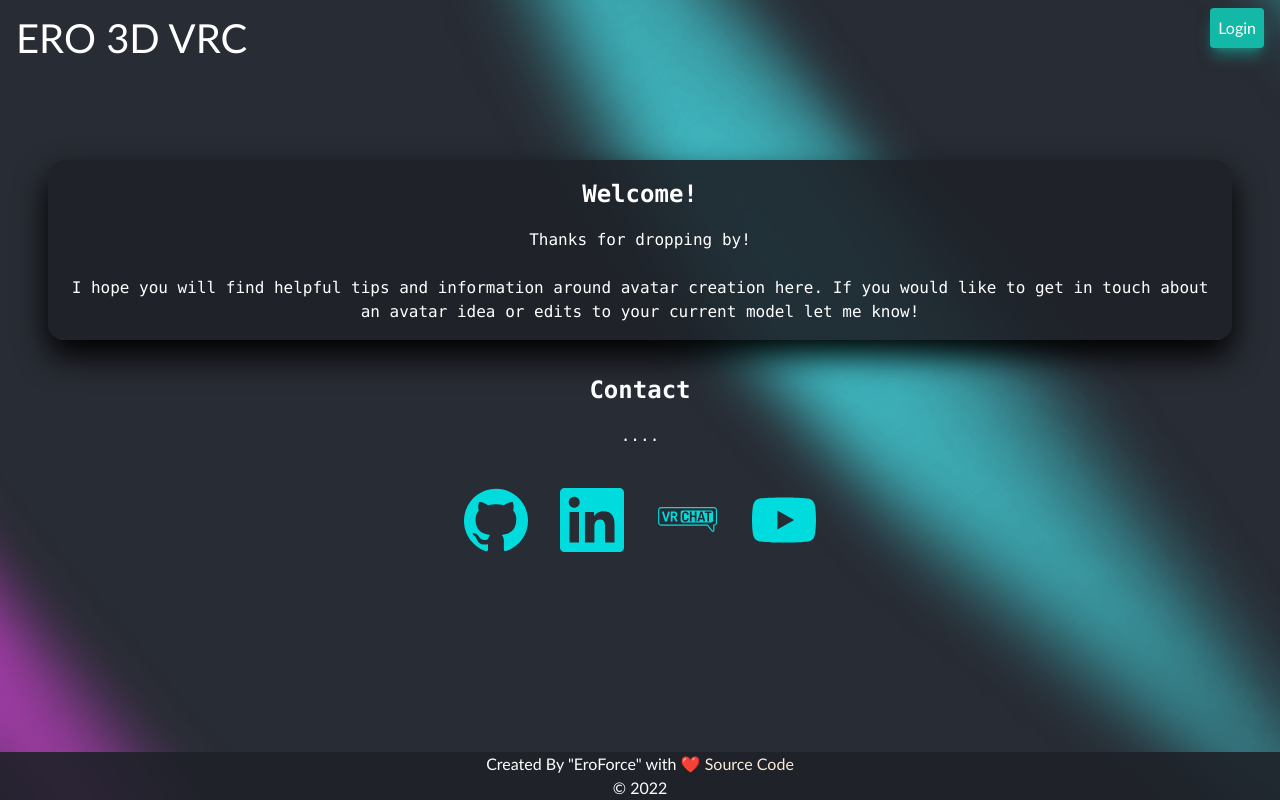
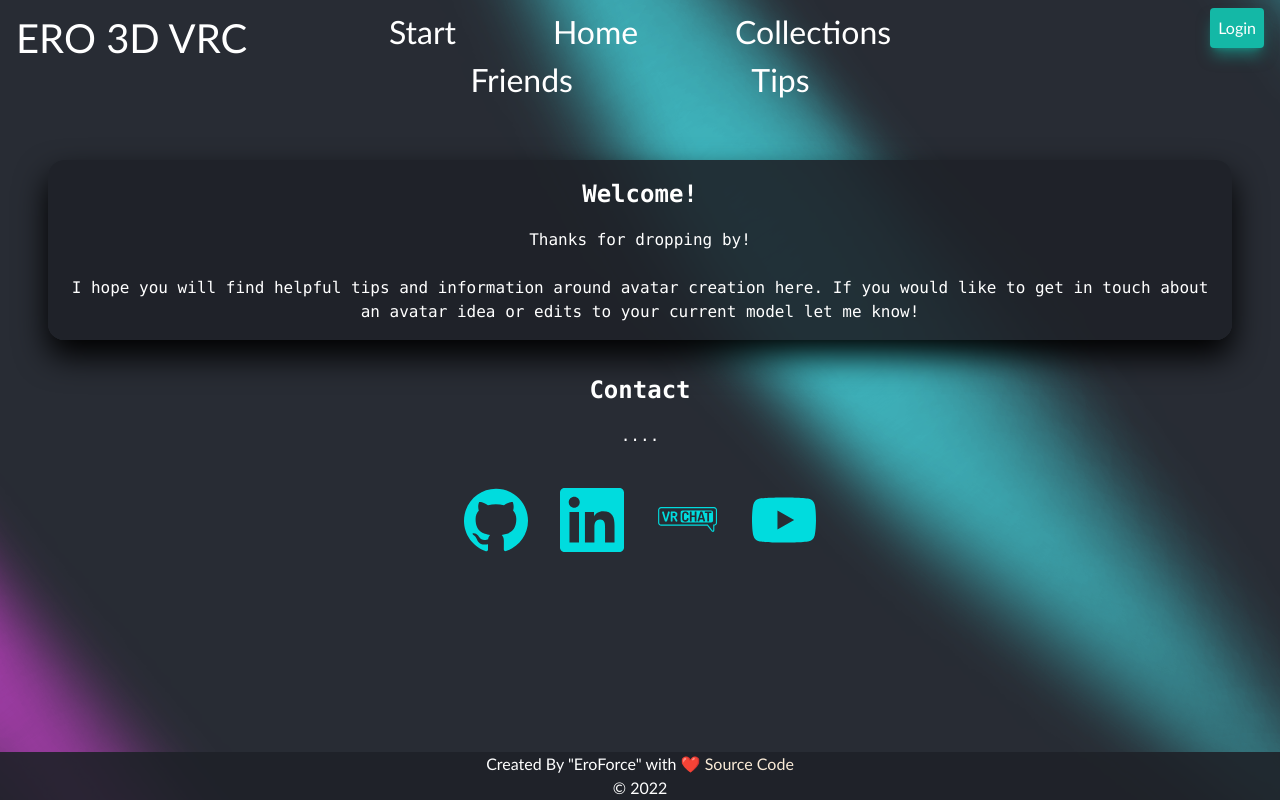
Before and after one commit to ajlineb/Ero3D-VRC, a React (Create React App) app in the folder client/: page / in a window 1280 px wide. Built offline with nearby package versions, Linux system fonts and the light colour scheme.

Commit message:
trying some edits to push to heroku

```diff
--- a/client/package.json
+++ b/client/package.json
@@ -3,6 +3,7 @@
   "version": "0.1.0",
   "private": true,
   "proxy": "http://localhost:3001",
+  "homepage": "./",
   "dependencies": {
     "@apollo/client": "^3.5.7",
     "@testing-library/jest-dom": "^5.16.1",
--- a/client/src/components/Header.js
+++ b/client/src/components/Header.js
@@ -1,7 +1,7 @@
 import React, { useState, useEffect } from "react";
 
 import Login from "./Login";
-//import NavBar from "./Navbar.js";
+import NavBar from "./Navbar.js";
 
 export default function Header() {
   const [transparent, setTransParent] = useState("transparent"); //for a scrolling animation for the header container
@@ -25,7 +25,9 @@ export default function Header() {
       <div className=" basis-1/4">
         <h1 className="title">ERO 3D VRC</h1>
       </div>
-      <div className="  basis-1/2">{/* <NavBar /> */}</div>
+      <div className="  basis-1/2">
+        <NavBar />
+      </div>
       <div className=" basis-1/4">
         <Login />
       </div>
```
Also changed, not shown: 1 other file (tests, documents, lock files or other folders).
